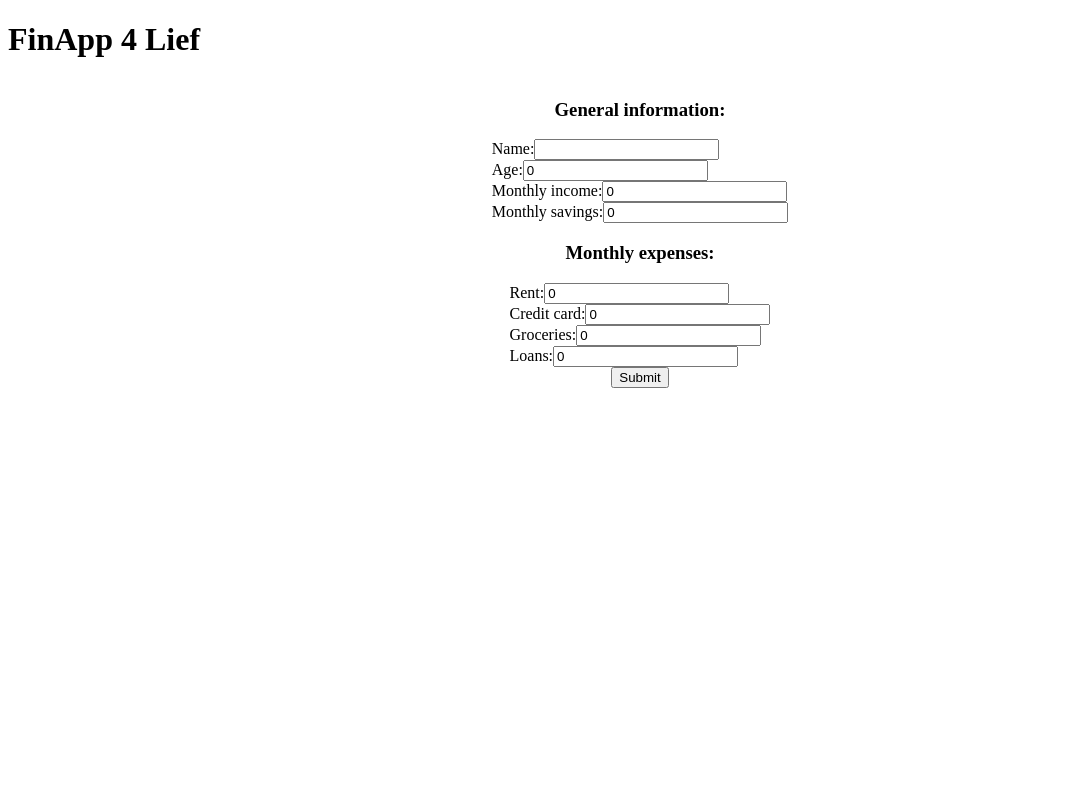
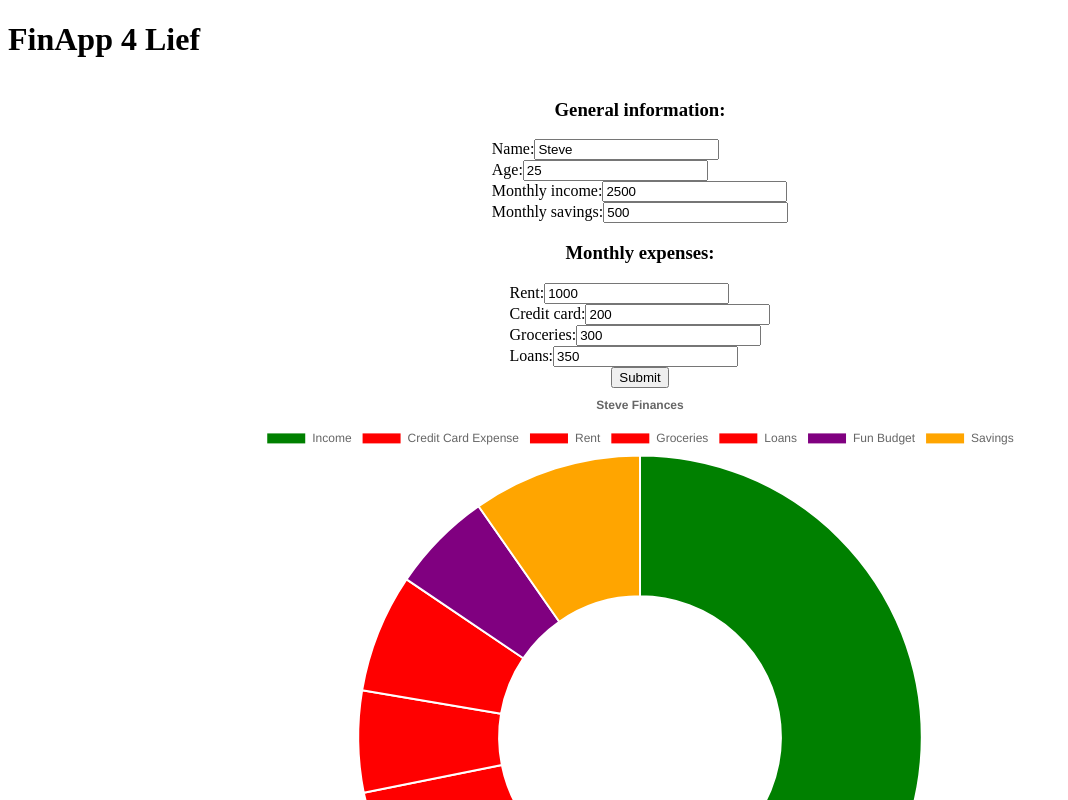
Before and after one commit to coryortega/FinApp, a React (Create React App) app: page / in a window 1280 px wide. Shown: the top 800 px of the page, without its empty margins (0-1068 px from the left). Built offline with nearby package versions, Linux system fonts and the light colour scheme.

Commit message:
Add expenses

```diff
--- a/src/App.jsx
+++ b/src/App.jsx
@@ -1,19 +1,20 @@
 import React, { useState } from 'react';
 import './sass/_cory.scss';
+import Chart from './components/Chart';
 
 function App() {
   const initialUser = {
-    name: '',
-    age: 0,
-    income: 0,
-    funBudget: 0,
-    savings: 0,
+    name: 'Steve',
+    age: 25,
+    income: 2500,
+    funBudget: 300,
+    savings: 500,
     status: '',
     expenses: {
-      rent: 0,
-      creditCard: 0,
-      groceries: 0,
-      loans: 0,
+      rent: 1000,
+      creditCard: 200,
+      groceries: 300,
+      loans: 350,
     },
   };
 
@@ -132,6 +133,7 @@ function App() {
           <input type='submit' value='Submit' />
         </div>
       </form>
+      <Chart data={initialUser} />
     </div>
   );
 }
--- a/src/components/Chart.jsx
+++ b/src/components/Chart.jsx
@@ -1,19 +1,43 @@
 import React from 'react';
 import 'chartjs-plugin-datalabels';
 
-import { Doughnut, Bar, Line, Pie } from 'react-chartjs-2';
+import { Doughnut } from 'react-chartjs-2';
 
 const Chart = ({ data }) => {
   return (
     <div className='chart'>
-      <Pie
+      <Doughnut
         data={{
-          labels: ['Income', 'Expenses', 'Rent', 'Fun Budget', 'Savings'],
+          labels: [
+            'Income',
+            'Credit Card Expense',
+            'Rent',
+            'Groceries',
+            'Loans',
+            'Fun Budget',
+            'Savings',
+          ],
           datasets: [
             {
               label: 'Finances',
-              data: [data.income, 300, data.rent, data.funBudget, data.savings],
-              backgroundColor: ['red', 'green', 'blue', 'yellow', 'purple'],
+              data: [
+                data.income,
+                data.expenses.creditCard,
+                data.expenses.rent,
+                data.expenses.groceries,
+                data.expenses.loans,
+                data.funBudget,
+                data.savings,
+              ],
+              backgroundColor: [
+                'green',
+                'red',
+                'red',
+                'red',
+                'red',
+                'purple',
+                'orange',
+              ],
             },
           ],
         }}
```
Also changed, not shown: 1 other file (tests, documents, lock files or other folders).
